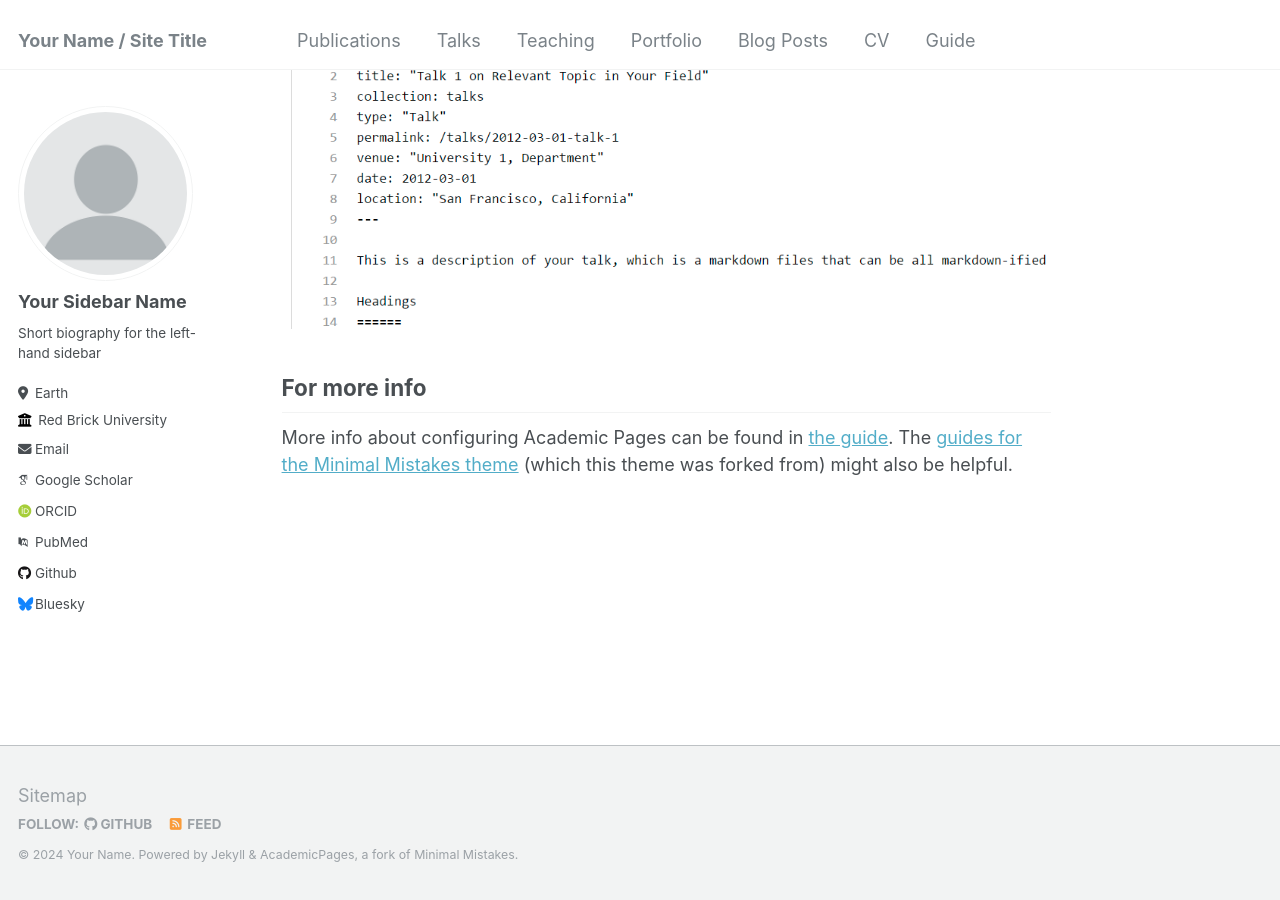
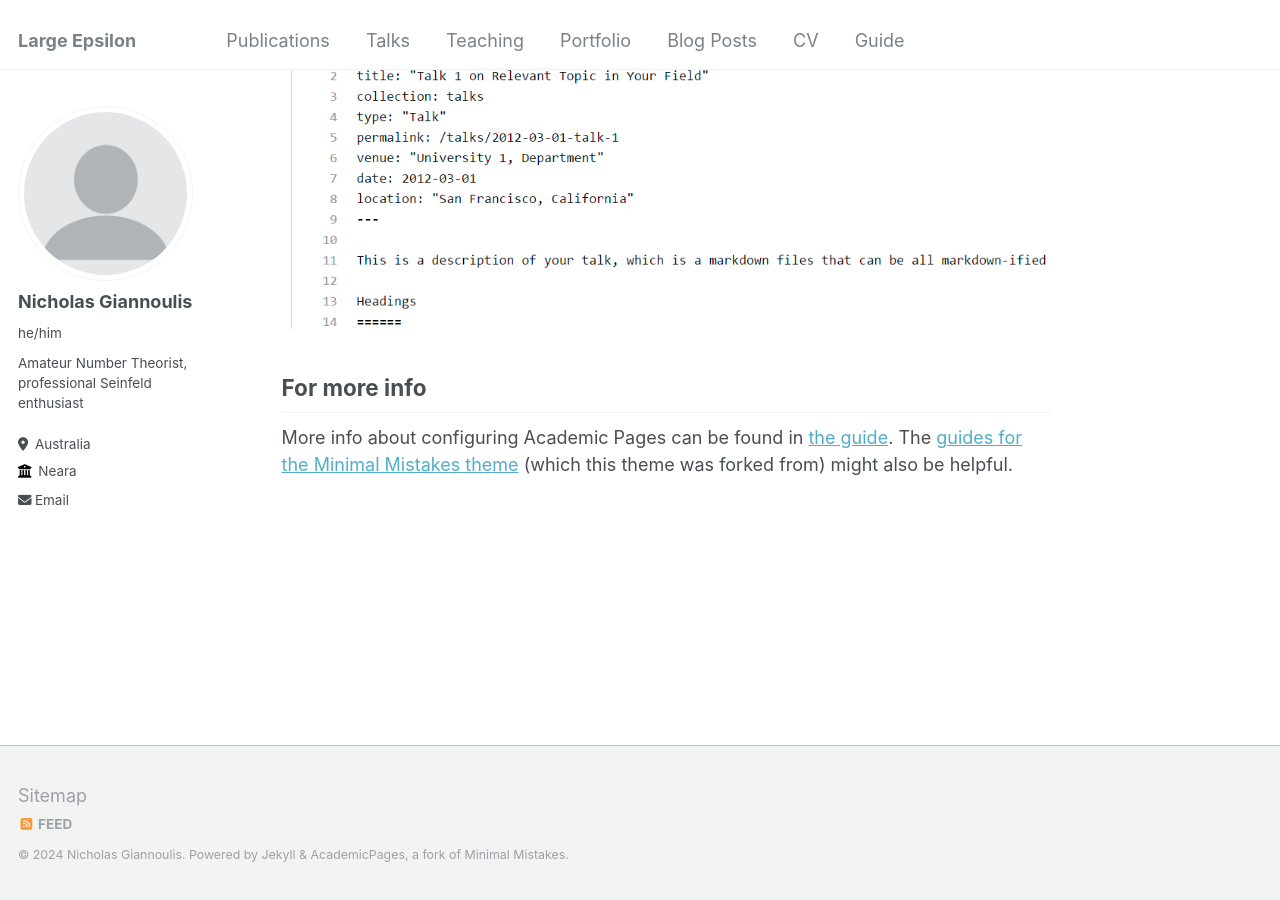
Before and after one commit to LargeEpsilon/LargeEpsilon.github.io, a Jekyll site: the page built from _pages/about.md, in a window 1280 px wide and 900 px high, scrolled down 2660 px. Built offline with Jekyll 4.4.1, drawn with Linux system fonts in a browser that asks for light colours; some web fonts are replaced.

Commit message:
Basic Config

```diff
--- a/_config.yml
+++ b/_config.yml
@@ -7,14 +7,14 @@
 # server process.
 
 # Basic Site Settings
-locale                   : "en-US"
-title                    : "Your Name / Site Title"
+locale                   : "en-AUS"
+title                    : "Large Epsilon"
 title_separator          : "-"
-name                     : &name "Your Name"
-description              : &description "personal description"
-url                      : https://academicpages.github.io # the base hostname & protocol for your site e.g. "https://mmistakes.github.io"
+name                     : &name "Nicholas Giannoulis"
+description              : &description "Analytic Number Theory"
+url                      : https://LargeEpsilon.github.io # the base hostname & protocol for your site e.g. "https://mmistakes.github.io"
 baseurl                  : "" # the subpath of your site, e.g. "/blog"
-repository               : "academicpages/academicpages.github.io"
+repository               : "LargeEpsilon.github.io"
 
 # Site Author - The following control what appear as part of the author content on the side bar.
 #               If a field is blank the icon and link will not appear, otherwise it will be shown.
@@ -22,32 +22,32 @@ repository               : "academicpages/academicpages.github.io"
 author:
   # Biographic information
   avatar           : "profile.png"
-  name             : "Your Sidebar Name"
-  pronouns         : # example: "she/her"
-  bio              : "Short biography for the left-hand sidebar"
-  location         : "Earth"
-  employer         : "Red Brick University"
+  name             : "Nicholas Giannoulis"
+  pronouns         : "he/him"
+  bio              : "Amateur Number Theorist, professional Seinfeld enthusiast"
+  location         : "Australia"
+  employer         : "Neara"
   uri              : # URL
-  email            : "none@example.org"
+  email            : "LargeEpsilon@gmail.com"
 
   # Academic websites
   arxiv            : # URL - Update with the correct link to your profile
-  googlescholar    : "https://scholar.google.com/citations?user=PS_CX0AAAAAJ"
+  googlescholar    : # URL
   impactstory      : # URL
-  orcid            : "http://orcid.org/yourorcidurl"
-  pubmed           : "https://www.ncbi.nlm.nih.gov/pubmed/?term=john+snow"
+  orcid            : # URL
+  pubmed           : # URL
   researchgate     : # URL
 
   # Repositories and software development
   bitbucket        : # Username - Update with your username on the site
   codepen          : # Username
   dribbble         : # Username
-  github           : "academicpages"
+  github           : # Username
   kaggle           : # Username
   stackoverflow    : # User number or user number and name (i.e., use "1" or "1/jeff-atwood")
 
   # Social media
-  bluesky          : "bsky.app" # Replace this with you Bluesky username
+  bluesky          : # Replace this with you Bluesky username
   facebook         : # Username
   flickr           : # Username
   foursquare       : # Username
```
